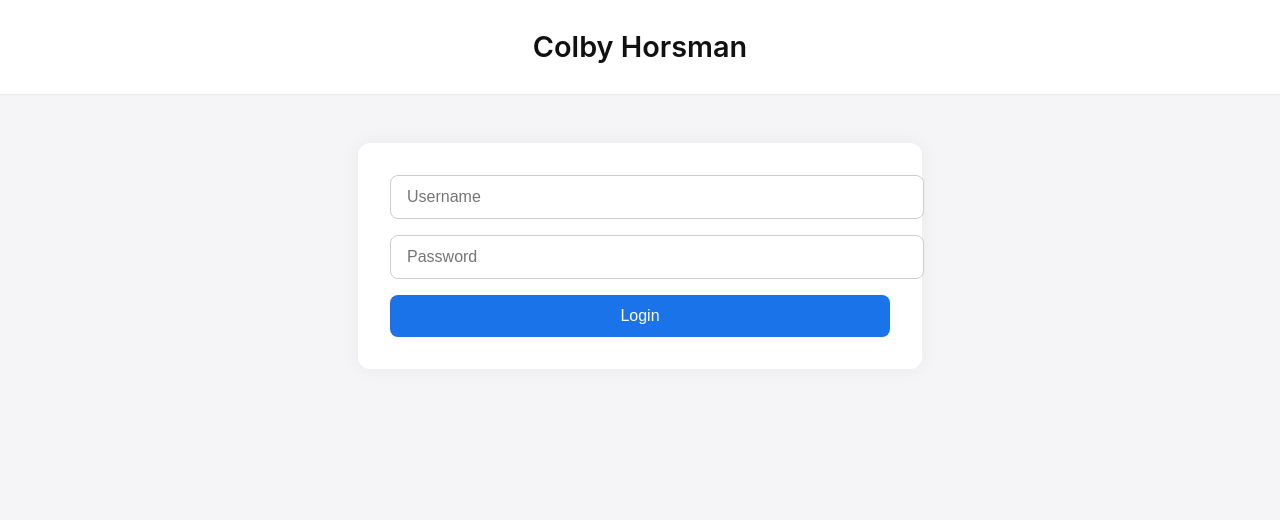
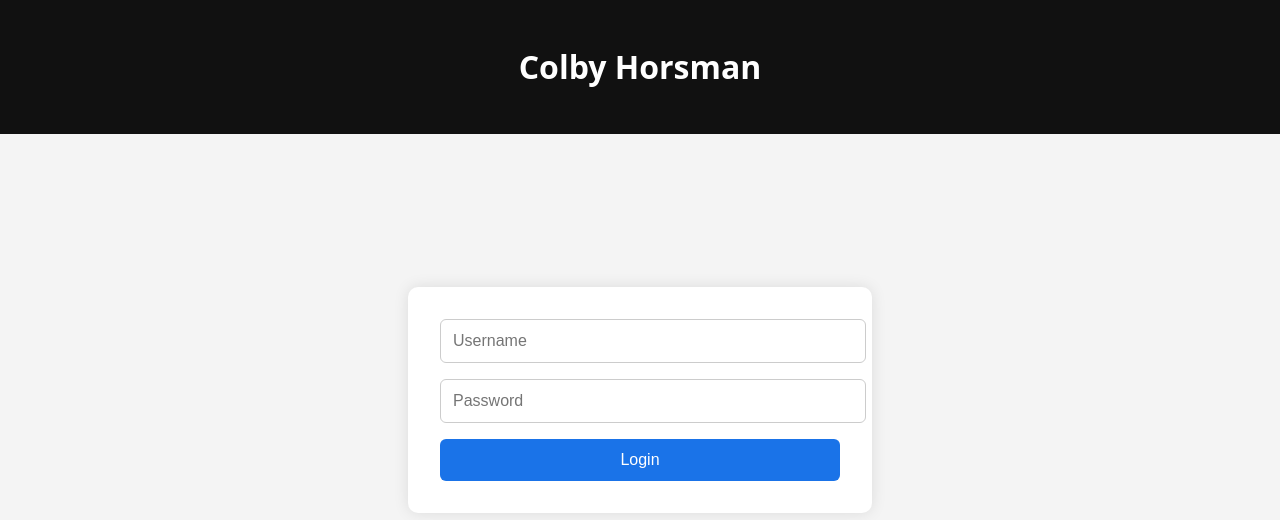
Before and after one commit to FlamePlusScript/colby-blog, a Flask app: page /login in a window 1280 px wide. Shown: the top 520 px of the page. Run offline with Flask 3, Linux system fonts and the light colour scheme.

Commit message:
Update style.css

```diff
--- a/static/style.css
+++ b/static/style.css
@@ -1,127 +1,90 @@
-/* Base Reset + Font */
 body {
+  font-family: system-ui, sans-serif;
   margin: 0;
-  font-family: 'Inter', system-ui, sans-serif;
-  background-color: #f5f5f7;
-  color: #111;
-  line-height: 1.6;
+  padding: 0;
+  background-color: #f4f4f4;
+  color: #222;
 }
 
-/* Header */
 .header {
-  background: #ffffff;
-  border-bottom: 1px solid #eaeaea;
-  padding: 1.5rem 2rem;
+  background-color: #111;
+  color: white;
+  padding: 1.5rem;
   text-align: center;
-  position: sticky;
-  top: 0;
-  z-index: 100;
-}
-
-.header h1 {
-  margin: 0;
-  font-size: 1.8rem;
-  font-weight: 600;
-}
-
-.header nav {
-  margin-top: 0.5rem;
 }
 
 .header nav a {
-  margin: 0 12px;
+  color: #1a73e8;
+  margin: 0 10px;
   text-decoration: none;
-  color: #1a73e8;
-  font-weight: 500;
 }
 
 .header nav a:hover {
   text-decoration: underline;
 }
 
-/* Container */
 .container {
-  max-width: 720px;
-  margin: 0 auto;
+  max-width: 800px;
+  margin: auto;
   padding: 2rem;
 }
 
-/* Post Card */
 .post {
+  margin-bottom: 2rem;
+  padding: 1.5rem;
   background: white;
-  padding: 1.5rem 2rem;
-  margin-bottom: 2rem;
-  border-radius: 12px;
-  box-shadow: 0 2px 10px rgba(0,0,0,0.05);
-  transition: box-shadow 0.2s ease;
-}
-
-.post:hover {
-  box-shadow: 0 4px 18px rgba(0,0,0,0.08);
+  border-radius: 8px;
+  box-shadow: 0 2px 6px rgba(0, 0, 0, 0.1);
 }
 
 .post h2 {
   margin-top: 0;
-  font-size: 1.5rem;
 }
 
 .date {
-  font-size: 0.85rem;
+  font-size: 0.9rem;
   color: #777;
-  margin-top: -0.5rem;
-  margin-bottom: 1rem;
 }
 
-/* Login & Post Forms */
-.login-box, .post-box {
-  max-width: 500px;
-  margin: 3rem auto;
+.login-box {
+  width: 100%;
+  max-width: 400px;
   background: white;
   padding: 2rem;
-  border-radius: 12px;
-  box-shadow: 0 0 20px rgba(0,0,0,0.05);
+  border-radius: 10px;
+  box-shadow: 0 0 15px rgba(0,0,0,0.1);
+  position: absolute;
+  top: 50%;
+  left: 50%;
+  transform: translate(-50%, -50%);
 }
 
-.login-box input,
-.post-box input,
-.post-box textarea {
+.login-box input {
+  display: block;
   width: 100%;
   margin-bottom: 1rem;
-  padding: 0.75rem 1rem;
+  padding: 0.75rem;
   font-size: 1rem;
   border: 1px solid #ccc;
-  border-radius: 8px;
+  border-radius: 6px;
 }
 
-.login-box button,
-.post-box button {
+.login-box button {
   width: 100%;
   padding: 0.75rem;
   font-size: 1rem;
   background-color: #1a73e8;
   color: white;
   border: none;
-  border-radius: 8px;
+  border-radius: 6px;
   cursor: pointer;
-  transition: background 0.2s ease;
+  transition: background-color 0.2s;
 }
 
-.login-box button:hover,
-.post-box button:hover {
-  background-color: #155ec4;
+.login-box button:hover {
+  background-color: #0f5ec7;
 }
 
-/* Responsive */
-@media (max-width: 600px) {
-  .container, .login-box, .post-box {
-    padding: 1rem;
-  }
-
-  .header h1 {
-    font-size: 1.4rem;
-  }
-
-  .post h2 {
-    font-size: 1.25rem;
-  }
+form label {
+  font-weight: bold;
 }
```
